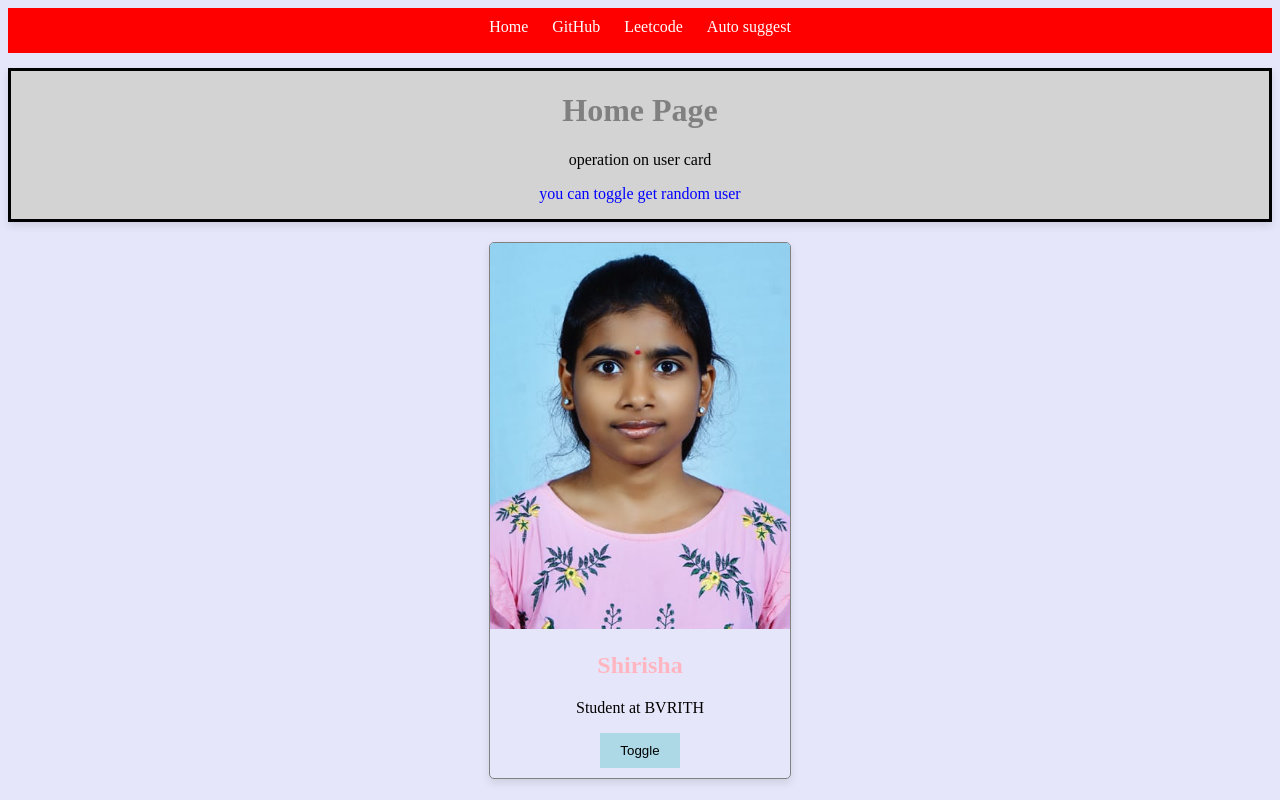
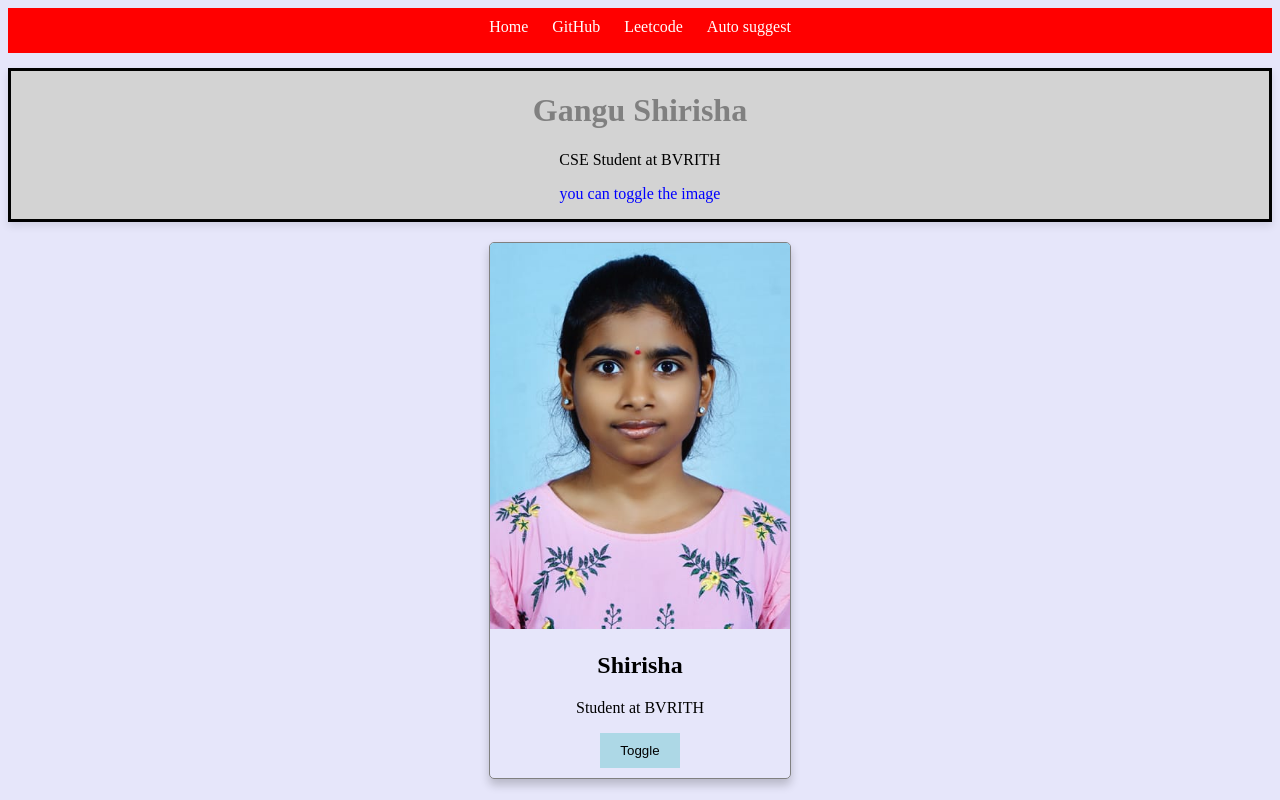
Before and after one commit to gangushirisha02/autosuggest, a website: page frontend/index.html in a window 1280 px wide. Drawn offline with Linux system fonts and the light colour scheme.

Commit message:
image styling1

```diff
--- a/frontend/index.css
+++ b/frontend/index.css
@@ -2,7 +2,7 @@ h1{
     color: grey;
 }
 h2{
-    color: lightpink;
+    color:thickgray;
 }
 #Home-intro{
     text-align: center;
@@ -34,9 +34,10 @@ h2{
     border: 1px solid gray;
     border-radius: 5px;
     overflow: hidden;
-    box-shadow: 0 4px 8px rgba(0, 0, 0, 0.1);
+    box-shadow: 0 6px 10px rgba(0, 0, 0, 0.2);
     margin: 20px auto;
     text-align: center;
+
 }
 #card-img img{
     width: 100%;
@@ -44,6 +45,7 @@ h2{
 }
 #card-data{
 text-align: center;
+
 }
 body{
     background-color:lavender;
--- a/frontend/index.html
+++ b/frontend/index.html
@@ -16,9 +16,9 @@
     </div>
 
     <div id="Home-intro">
-        <h1>Home Page</h1>
-        <p id="p1">operation on user card</p>
-        <p id="p2">you can toggle get random user </p>
+        <h1>Gangu Shirisha</h1>
+        <p id="p1">CSE Student at BVRITH</p>
+        <p id="p2">you can toggle the image </p>
     </div>
     <div id="card">
         <div id="card-img">
```
